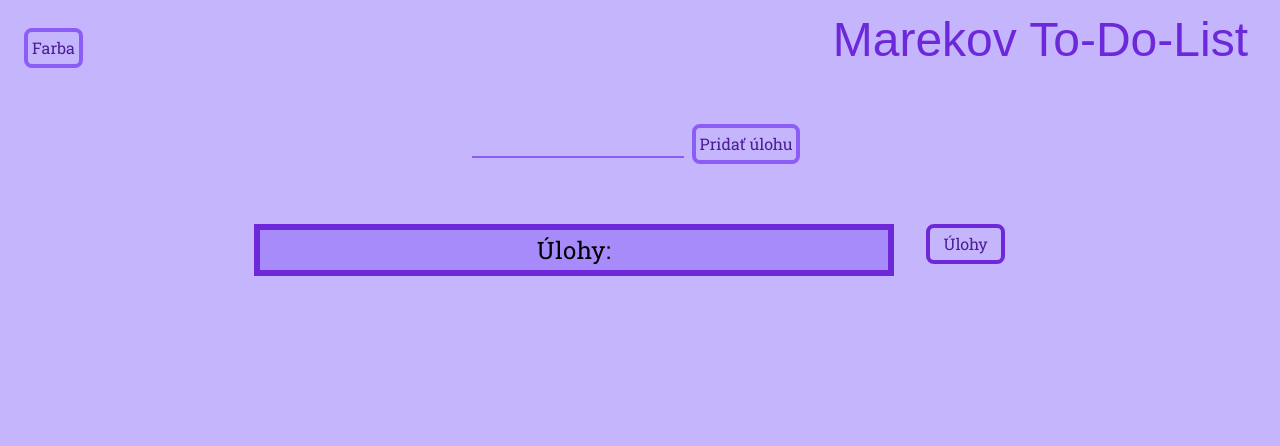
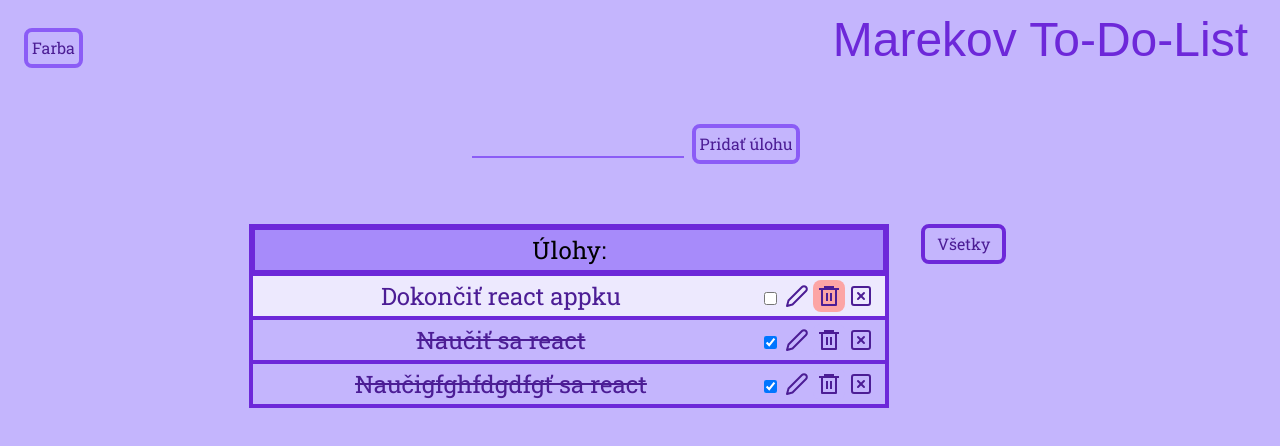
Before and after one commit to LonziSlovakia/toDoList, a React (Create React App) app: page / in a window 1280 px wide. Shown: the top 446 px of the page. Built offline with nearby package versions, Linux system fonts and the light colour scheme; a web font is replaced by a local one.

Commit message:
fungujuce tlačidla okrem editu

```diff
--- a/src/ListComponent.js
+++ b/src/ListComponent.js
@@ -10,7 +10,7 @@ const List = (props) => {
         { id: 2, task: 'Naučiť sa react', completed: true, softDeleted: false },
         { id: 3, task: 'Naučigfghfdgdfgť sa react', completed: true, softDeleted: false }
     ])
-    const [show, setShow] = useState('Úlohy')
+    const [show, setShow] = useState('Všetky')
 
     const handleChangeTask = (task) => {
         let ids = (tasks).map((task2) => task2.id)
@@ -20,36 +20,49 @@ const List = (props) => {
         setTask(newValue);
     };
 
-    const handleEditTask = (task) => {
 
-        let newValue = 0
-        setTask()
+    // const handleEditTask = (task) => {
+
+    //     let newValue = 0
+    //     setTask()
+    // }
+    const handleCompleteTask = (id) => {
+    const newTasks = [...tasks]
+    const task = newTasks.find(task => task.id === id)
+        task.completed = !task.completed
+        setTask(newTasks)
     }
     const handleSoftDeleteTask = (id) => {
-        const newTasks = [...tasks]
-        const task = newTasks.find(task => task.id === id)
+    const newTasks = [...tasks]
+    const task = newTasks.find(task => task.id === id)
         task.softDeleted = !task.softDeleted
         setTask(newTasks)
     }
 
     const handleDeleteTask = (task) => {
-
-        let newValue = 0
-        setTask()
+        const newTasks = [...tasks]
+        setTask(newTasks.filter(task2 => task2.id !== task.id))
     }
 
     const showTasks = (show) => {
+        const funcs = {
+            softDelete: handleSoftDeleteTask,
+            hardDelete: handleDeleteTask,
+            complete:handleCompleteTask,
+            handleChangeTask
+        }
+
         if(show === "Úlohy"){
-            return (tasks.filter(task => !task.completed && !task.softDeleted)).map((task) => <Task softDelete={handleSoftDeleteTask} key={task.id} task={task} color={color} />
+            return (tasks.filter(task => !task.completed && !task.softDeleted)).map((task) => <Task funcs={funcs} key={task.id} task={task} color={color} />
             )
         }else if(show === "Všetky"){
-            return tasks.map((task) => <Task softDelete={handleSoftDeleteTask} key={task.id} task={task} color={color} />
+            return tasks.map((task) => <Task funcs={funcs} key={task.id} task={task} color={color} />
             )
         }else if(show === "Splnené"){
-            return (tasks.filter(task => task.completed)).map((task) => <Task softDelete={handleSoftDeleteTask} key={task.id} task={task} color={color} />
+            return (tasks.filter(task => task.completed)).map((task) => <Task funcs={funcs} key={task.id} task={task} color={color} />
             )
         }else if(show === "Kôš"){
-            return (tasks.filter(task => task.softDeleted)).map((task) => <Task softDelete={handleSoftDeleteTask} key={task.id} task={task} color={color} />
+            return (tasks.filter(task => task.softDeleted)).map((task) => <Task funcs={funcs} key={task.id} task={task} color={color} />
             )
         }
     }
@@ -59,10 +72,12 @@ const List = (props) => {
             <Form color={color} odoslanie={handleChangeTask} />
             <div className="mt-8 flex justify-center">
 
-                <ul className={`w-1/2 text-2xl bg-${color}-500 border-4 border-b-2 border-${color}-700 inline-block`}>
-                    <li className={`p-1 border-2 border-b-4 border-${color}-700 bg-${color}-400 tracking-wide`}>Úlohy:</li>
-                    {showTasks(show)}
-                </ul>
+                <div className={`w-1/2 text-2xl bg-${color}-500 border-4 border-b-2 border-${color}-700 inline-block`}>
+                        <p className={`p-1 border-2 border-b-4 border-${color}-700 bg-${color}-400 tracking-wide`}>Úlohy:</p>
+                    <ol>
+                        {showTasks(show)}
+                    </ol>
+                </div>
 
                 <Dropdown>
                     <Dropdown.Toggle drop="down" className={`mx-8 py-1 px-2 w-3/5 px-auto text-${color}-900 border-4 border-${color}-700 rounded-lg bg-${color}-300  hover:bg-${color}-400`}>
--- a/src/TaskComponent.js
+++ b/src/TaskComponent.js
@@ -3,7 +3,7 @@ import { RiDeleteBin6Line } from "react-icons/ri";
 import { FiEdit2 } from "react-icons/fi";
 import { FiXSquare } from "react-icons/fi";
 
-function Task({ task, color, softDelete }) {
+function Task({ task, color, funcs: {softDelete, hardDelete, complete} }) {
     const softDeletedClasses = task.softDeleted ? `bg-${color}-100` : `bg-${color}-300`;
     const softDeletedIcon = task.softDeleted ? `bg-red-300 hover:bg-red-400` : `bg-${color}-300 hover:bg-${color}-400`;
     const completedClass = task.completed ? 'line-through' : '';
@@ -11,15 +11,17 @@ function Task({ task, color, softDelete }) {
     const handleRemoveTask = () => {
         softDelete(task.id)
     }
+    const handleCompleteTask = () => {
+        complete(task.id)
+    }
 
     return (
         <li className={`py-1 px-2 border-b-2 border-t-2 border-${color}-700 text-${color}-900 ${softDeletedClasses} flex items-center`}>
-            <div className="inline-block pl-2 pr-8">{task.id}.</div>
             <div className={`mr-auto ml-auto break-all ${completedClass}`}>{task.task}</div>
-            <div><input type="checkbox" className="form-checkbox ml-6 mr-1 mb-1 p-2" checked={task.completed} /></div>
-            <div className={`hover:bg-${color}-400 rounded-lg p-1`}><FiEdit2 /></div>
+            <div><input type="checkbox" className="form-checkbox ml-6 mr-1 mb-1 p-2"  onClick={handleCompleteTask} checked={task.completed} /></div>
+            <div className={`hover:bg-${color}-400 rounded-lg p-1`} ><FiEdit2 /></div>
             <div className={`${softDeletedIcon} rounded-lg p-1`} onClick={handleRemoveTask}><RiDeleteBin6Line /></div>
-            <div className={`hover:bg-${color}-400 rounded-lg p-1`}><FiXSquare /></div>
+            <div className={`hover:bg-${color}-400 rounded-lg p-1`} onClick={() => hardDelete(task)}><FiXSquare /></div>
         </li>
     )
 }
```
